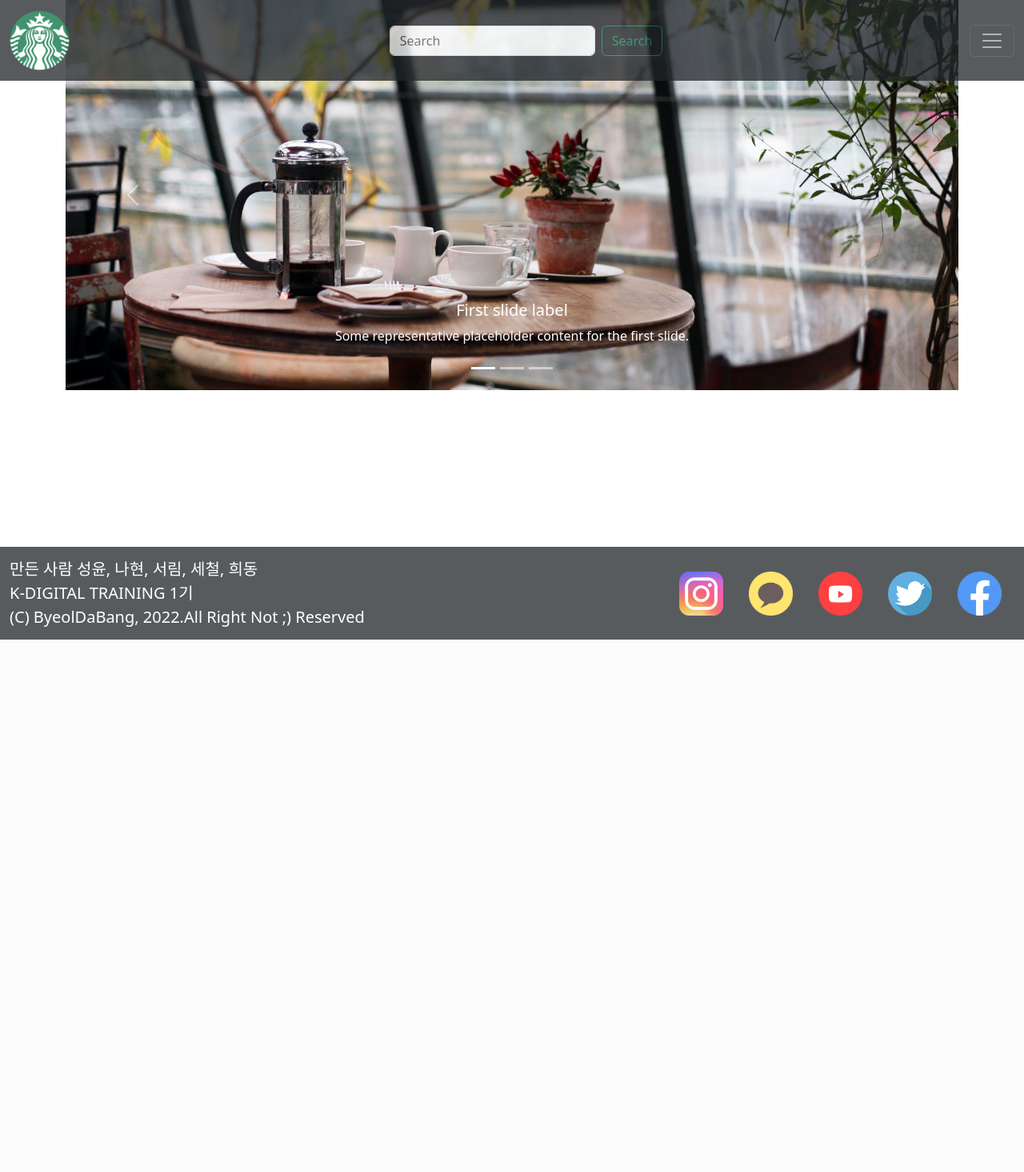
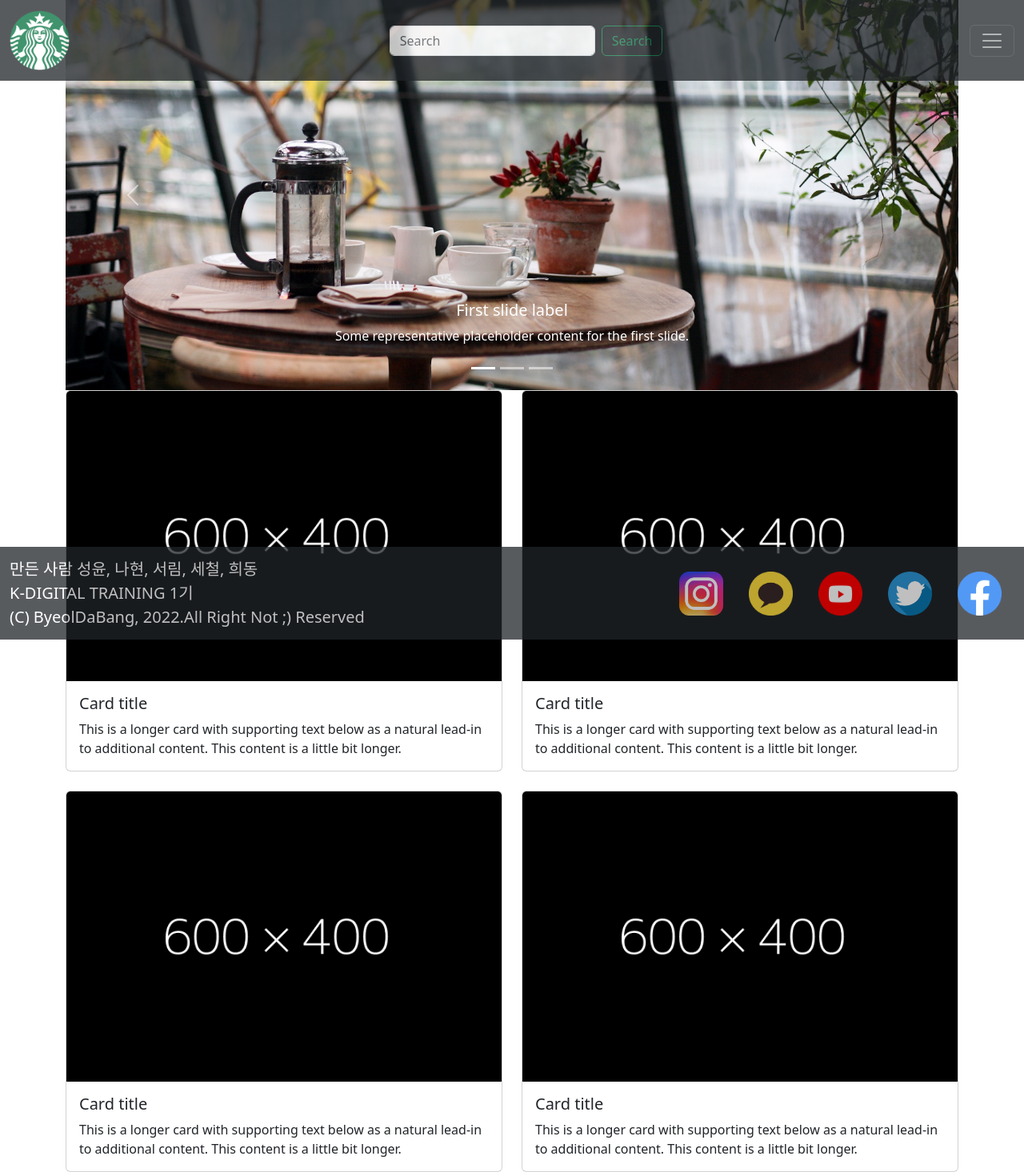
Before and after one commit to jsy78/SEMI-PJT-1122, a Django app: page / in a window 1280 px wide. Shown: the whole page at 80% size. Before the commit the page ends 800 px from the top, so only its background shows below. Run offline with Django 3.2, Linux system fonts and the light colour scheme; some libraries are stand-ins or nearby versions.

Commit message:
feat : main page cards grid cards

```diff
--- a/templates/main.html
+++ b/templates/main.html
@@ -44,4 +44,45 @@
     </button>
   </div>
 
+
+  <div class="row row-cols-1 row-cols-md-2 g-4">
+
+    <div class="col">
+        <div class="card">
+            <img src="{% static 'image/dummy_1.png' %}" class="card-img-top" alt="...">
+            <div class="card-body">
+                <h5 class="card-title">Card title</h5>
+                <p class="card-text">This is a longer card with supporting text below as a natural lead-in to additional content. This content is a little bit longer.</p>
+            </div>
+        </div>
+    </div>
+    <div class="col">
+        <div class="card">
+            <img src="{% static 'image/dummy_1.png' %}" class="card-img-top" alt="...">
+            <div class="card-body">
+                <h5 class="card-title">Card title</h5>
+                <p class="card-text">This is a longer card with supporting text below as a natural lead-in to additional content. This content is a little bit longer.</p>
+            </div>
+        </div>
+    </div>
+    <div class="col">
+        <div class="card">
+            <img src="{% static 'image/dummy_1.png' %}" class="card-img-top" alt="...">
+            <div class="card-body">
+                <h5 class="card-title">Card title</h5>
+                <p class="card-text">This is a longer card with supporting text below as a natural lead-in to additional content. This content is a little bit longer.</p>
+            </div>
+        </div>
+    </div>
+    <div class="col">
+        <div class="card">
+            <img src="{% static 'image/dummy_1.png' %}" class="card-img-top" alt="...">
+            <div class="card-body">
+                <h5 class="card-title">Card title</h5>
+                <p class="card-text">This is a longer card with supporting text below as a natural lead-in to additional content. This content is a little bit longer.</p>
+            </div>
+        </div>
+    </div>
+
+  </div>
 {% endblock content %}
```
Also changed, not shown: static/image/dummy_1.png (added).
